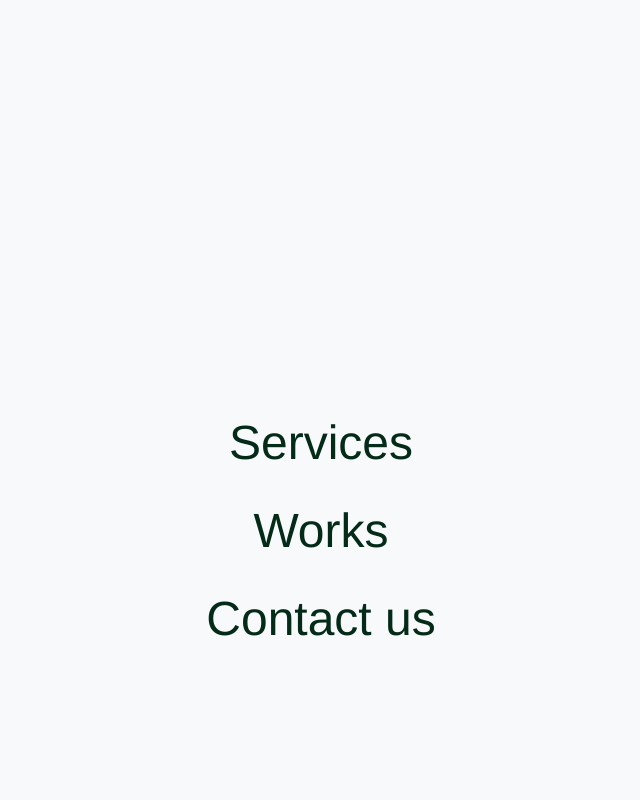
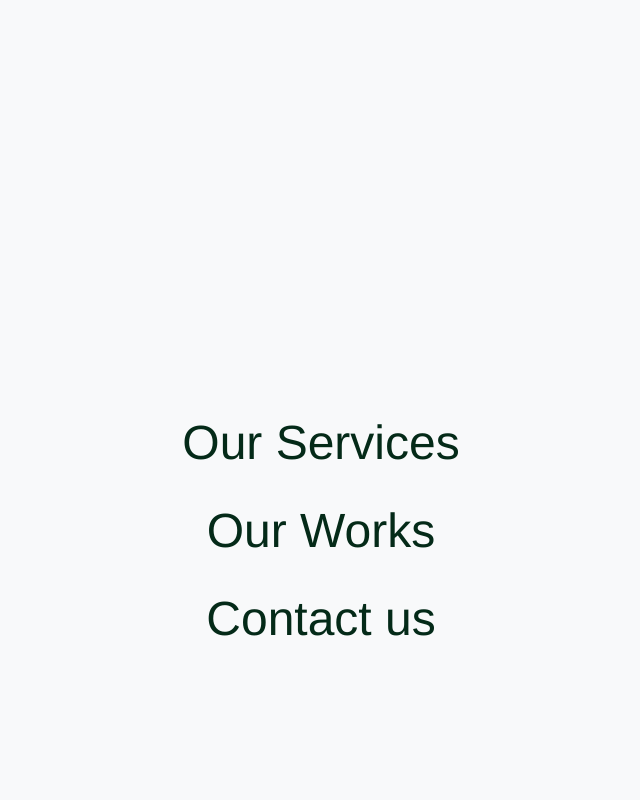
Before and after one commit to GopalakrishnanP895/ecelectic, a PHP site: page /index.html in a window 1280 px wide, after a click that opens the changed part. Shown: the part 53-853 px from the top of the page, without its empty margins (331-971 px from the left). Run offline with PHP 8.4, Linux system fonts and the light colour scheme; some libraries are stand-ins or nearby versions.

Commit message:
ecelectic changes are done

```diff
--- a/assests/css/style.css
+++ b/assests/css/style.css
@@ -435,6 +435,16 @@ footer p {
     background-color: #cbc1c1;
 }
 
+a, a:hover, a:focus {
+    text-decoration:none;
+}
+
+.contact_us_icon + a, .address a{
+    color: #ffffff!important;
+}
+
+
+
 .animate__animated {
     -webkit-animation-duration: 1s;
     animation-duration: 1s;
@@ -513,7 +523,7 @@ footer p {
     }
 
     .banner_title, .banner_video_description h1{
-        font-size: 2.8rem;
+        font-size: 2.9rem;
     }
 
     .banner_content{
--- a/index.html
+++ b/index.html
@@ -48,10 +48,10 @@
                 <div class="collapse navbar-collapse animate__animated animate__fadeIn" id="menubar">
                     <ul class="navbar-nav text-center">
                         <li class="nav-item ml-md-4">
-                            <a href="#service" class="nav-link text_color_dark">Services</a>
+                            <a href="#service" class="nav-link text_color_dark">Our Services</a>
                         </li>
                         <li class="nav-item ml-md-4">
-                            <a href="#work" class="nav-link text_color_dark">Works</a>
+                            <a href="#work" class="nav-link text_color_dark">Our Works</a>
                         </li>
                         <li class="nav-item ml-md-4">
                             <a href="#contactus" class="nav-link text_color_dark">Contact us</a>
@@ -76,7 +76,7 @@
                             believe that the power of art, architecture and design thinking can transform
                             your surroundings and bring pleasantness around you. With passion and
                             international expertise, we create human-centric designs that balance
-                            aesthetics and functionality in a creative manner.</p>
+                            aesthetics and functionality in a creative way.</p>
                         <a href="#contactus" class="btn consult_btn btn-lg mt-md-5 banner_btn">Let's talk <img src="./assests/images/right_arrow_light.png" class="right_arrow_light" /> </a>
                     </div>
                 </div>
@@ -97,15 +97,15 @@
                 <div class="row no-gutters py-5">
                     <div class="banner_video col-md-6 py-2 d-flex align-items-center">
                         <video id="my-video" class="video-js vjs-theme-city" controls  preload="auto" data-setup="{}">
-                            <source src="./assests/images/eclectic kitchen & testimonial.mp4" type="video/mp4" />
+                            <source src="./assests/images/eclectic-kitchen-testimonial.mp4" type="video/mp4" />
                         </video>
                     </div>
                     <div class="banner_video_description col-md-6 py-2 px-md-5">
                         <h1 class="text_color_dark font-weight-bold mt-5 mt-md-0">Why Eclectic?</h1>
                         <p class="title_desc mt-3 mt-md-4 text_color_dark text-justify"> We personally work with clients at every step to
-                            deliver a space that truly fits their style & budget. We have successfully completed more than 35 projects in the last 3 years. Be it small scale residences or large commercial projects we strive to achieve
+                            deliver a space that truly fits their style & budget. We have successfully completed more than 35 projects in the last 3 years. Be it small-scale residences or large commercial projects we strive to achieve
                             100% client satisfaction. Our Transparency, commitment & work ethics are
-                            our pillars of stable growth.</p>
+                    pillars of our stable growth.</p>
                     </div>
                 </div>
             </div>
@@ -130,7 +130,7 @@
                             <div class="col-xs-12 col-md-8">
                                 <div class="card-body py-5 p-md-5">
                                     <h3 class="card-title font-weight-bold py-2">Full Service Interior Design</h3>
-                                    <p class="card-text text_color_dark text-justify">We provide personalized turn-key service to our clients where all that’s left for the client is to make design approvals and wait for their space to be transformed. From the initial consultation to the final execution we will walk them through every step of the design process. We specialize in seamlessly transforming new homes to make it ready for occupancy or give a complete makeover to spaces including renovation. We take quality so seriously, that we only use the finest materials and finishes in all our projects.</p>
+                                    <p class="card-text text_color_dark text-justify">We provide personalized turn-key service to our clients where all that’s left for the client is to make design approvals and wait for their space to be transformed. From initial consultation to final execution we will walk them through every step of the design process. We specialize in seamlessly transforming new homes to make it ready for occupancy or give a complete makeover to spaces including renovation. We take quality so seriously, that we only use the finest materials and finishes in all our projects.</p>
                                     <a href="#contactus" class="btn consult_btn btn-lg mt-4">Consult now  <img src="./assests/images/right_arrow_light.png" class="right_arrow_light" /></a>
                                 </div>
                             </div>
@@ -164,7 +164,7 @@
                             <div class="col-xs-12">
                                 <div class="card-body py-5">
                                     <h3 class="card-title font-weight-bold py-2">Consultation</h3>
-                                    <p class="card-text text_color_dark text-justify">Our version of design helpline! We keenly listen to our client’s decor dilemmas, vision for the space. We will then discuss what is working for them in each space and come up with a tailor-made solution for them.</p>
+                                    <p class="card-text text_color_dark text-justify">Our version of design help line! We keenly listen to our client’s decor dilemmas, vision for the space. We will then discuss what is working for them in each space and come up with a tailor-made solution for them.</p>
                                     <a href="#contactus" class="btn consult_btn btn-lg mt-4">Consult now  <img src="./assests/images/right_arrow_light.png" class="right_arrow_light" /></a>
                                 </div>
                             </div>
@@ -461,15 +461,16 @@
                     <div class="contact_info px-2 px-md-5 py-5">
                         <div class="glassmorphism info">
                             <p class="mobile mb-0 mt-2">
-                                <img src="./assests/images/phone.png" alt="phone_icon" class="mr-2 mr-md-4 contact_us_icon" />+91 89399 07815
+                                <img src="./assests/images/phone.png" alt="phone_icon" class="mr-2 mr-md-4 contact_us_icon" /><a href="tel:+918939907815">+91 89399 07815</a>
                             </p>
                             <p class="email mt-2">
-                                <img src="./assests/images/mail.png" alt="email" class="mr-2 mr-md-4 contact_us_icon" />eclecticinteriorchennai@gmail.com
+                                <img src="./assests/images/mail.png" alt="email" class="mr-2 mr-md-4 contact_us_icon" /><a href="mailto:eclecticinteriorchennai@gmail.com">eclecticinteriorchennai@gmail.com</a>
+
                             </p>
                             <div class="mt-2 d-flex">
                                 <img src="./assests/images/location.png" alt="loaction" class="mr-2 mr-md-4 contact_us_icon location d-inline" />
                                 <p class="address">
-                                    4th Floor, Kochar Bliss, <br />A8 & A9,Thiru Vi Ka Industrial Estate,<br/>Guindy, Chennai -600032
+                                    <a href="https://goo.gl/maps/tJ8784AHS8sgujt17" target="_blank"><span class="d-block">4th Floor, Kochar Bliss, A8 & A9,</span> <span class="d-block">Thiru Vi Ka Industrial Estate,</span> <span class="d-block">Guindy, Chennai - 600032</span></a>
                                 </p>
                             </div>
                         </div>
@@ -510,20 +511,6 @@
                                 Please provide a valid email.
                             </div>
                         </div>
-                        <!-- <div class="form-group mb-5 px-1 px-md-3">
-                            <div class="custom_select position-relative">
-                                <select class="form-control" aria-label="service" id="cservice" name="cservice" required>
-                                    <option value=""><span>Select your Service</span></option>
-                                    <option value="Full Service Interior Design">Full Service Interior Design</option>
-                                    <option value="3D Design">3D Design</option>
-                                    <option value="Consultation">Consultation</option>
-                                </select>
-                                <div class="custom-arrow position-absolute"></div>
-                            </div>
-                            <div class="invalid-feedback">
-                                Please select a service.
-                            </div>
-                        </div> -->
                         <div class="form-group mb-5 px-1 px-md-3">
                             <textarea class="form-control" placeholder="Message" name="cservice" id="cservice" rows="3"></textarea>
                             <div class="invalid-feedback">
@@ -601,8 +588,6 @@
                         items: 1
                     }
                 }
-
-
             });
         });
 
@@ -624,14 +609,15 @@
         });
 
         //menu icon hiding operations
-        function hideAndShowElement(element) {
+        function hideAndShowElement(element){
 
-            if(element.hasClass('d-block')){
-                element.removeClass('d-block')
-                element.addClass('d-none')
+            if(element.hasClass('d-block'))
+            {
+                element.removeClass('d-block');
+                element.addClass('d-none');
             }else{
-                element.removeClass('d-none')
-                element.addClass('d-block')
+                element.removeClass('d-none');
+                element.addClass('d-block');
             }
         }
     </script>
```
